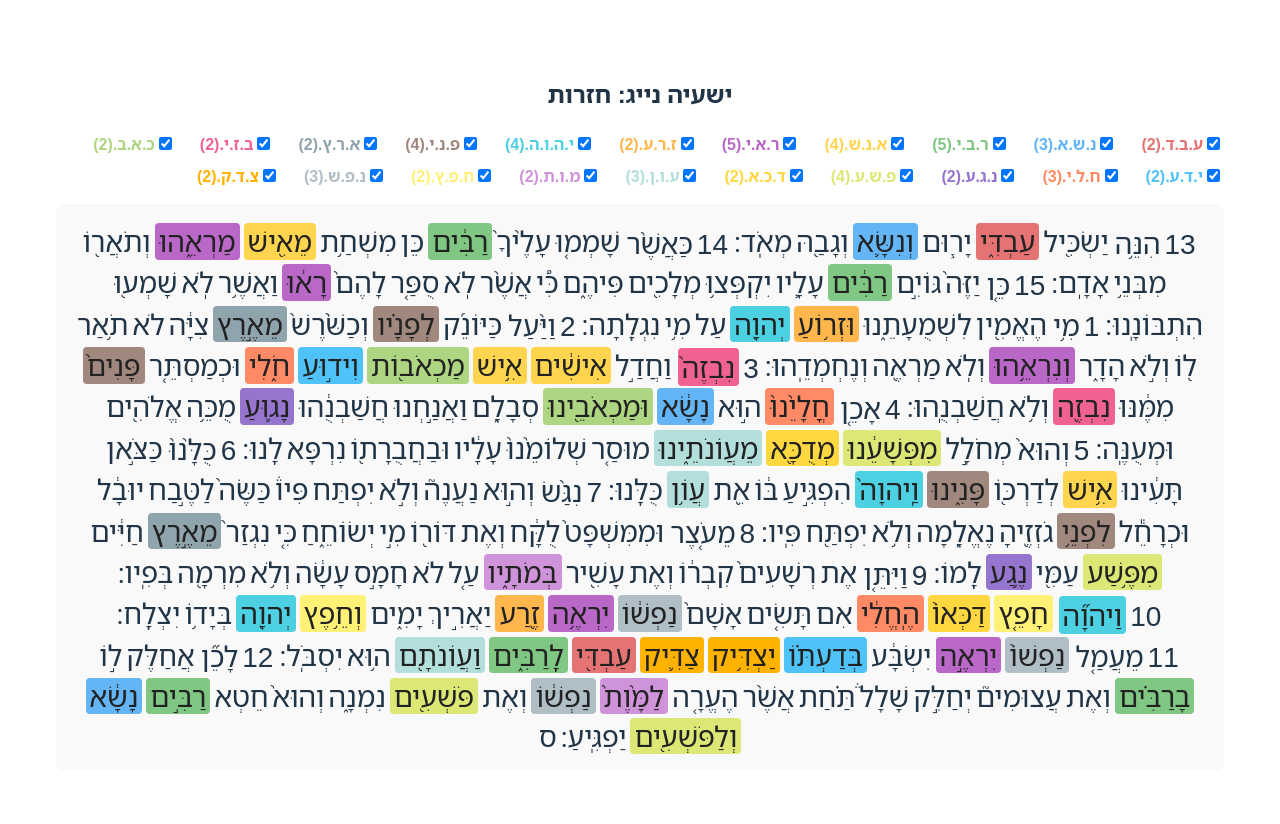
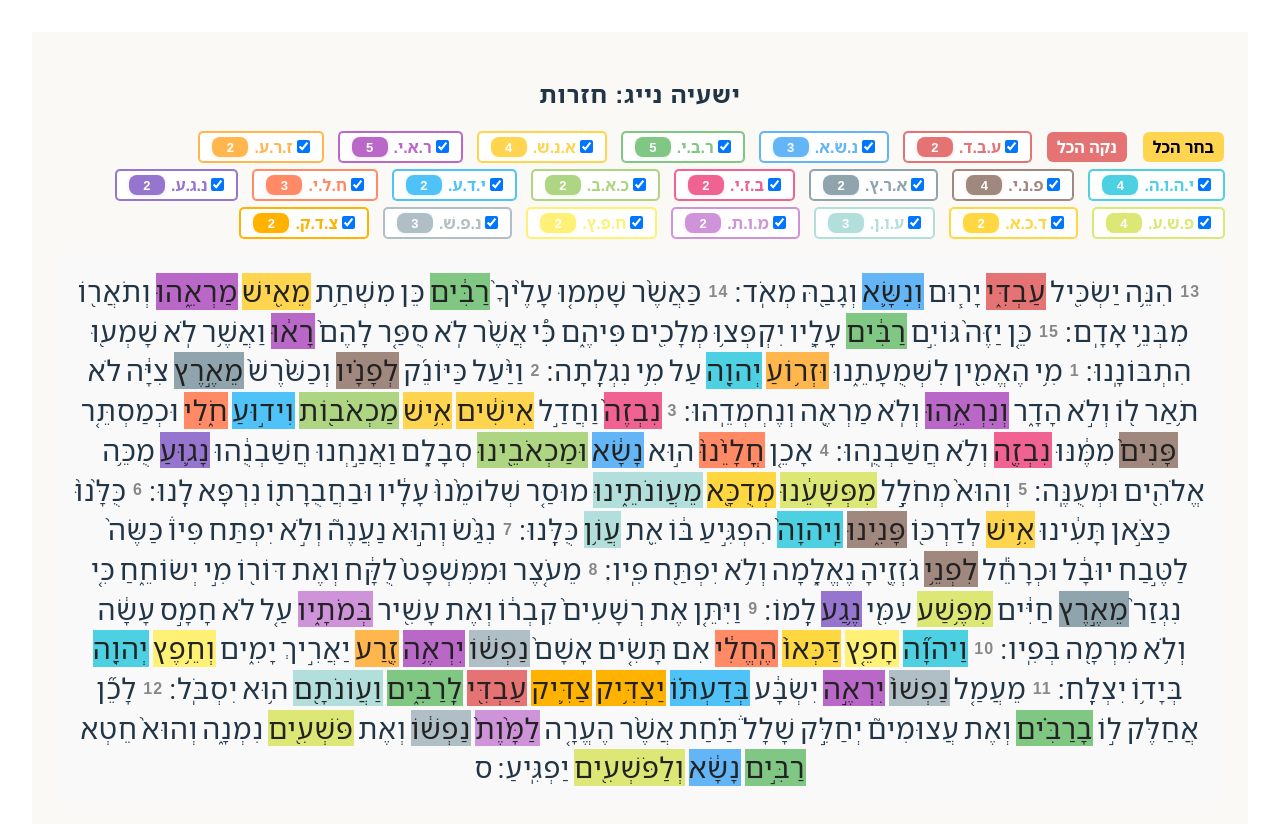
Before and after one commit to Blankyc/bb-word-repetition, a React (Vite) app in the folder app/: page / in a window 1280 px wide. Shown: the top 824 px of the page. Built offline with nearby package versions, Linux system fonts and the light colour scheme.

Commit message:
refactor: styling on hover

```diff
--- a/app/src/App.jsx
+++ b/app/src/App.jsx
@@ -6,15 +6,35 @@ const highlightColors = [
   '#e57373', '#64b5f6', '#81c784', '#ffd54f', '#ba68c8', '#ffb74d', '#4dd0e1', '#a1887f', '#90a4ae', '#f06292', '#aed581', '#4fc3f7', '#ff8a65', '#9575cd', '#dce775', '#ffd740', '#b2dfdb', '#ce93d8', '#fff176', '#b0bec5', '#ffb300',
 ];
 
+// Load Google Fonts for Noto Sans Hebrew
+const fontLink = document.createElement('link');
+fontLink.href = 'https://fonts.googleapis.com/css2?family=Noto+Sans+Hebrew:wght@400;700;900&display=swap';
+fontLink.rel = 'stylesheet';
+document.head.appendChild(fontLink);
+
 // Split on whitespace or Hebrew maqaf (־, U+05BE)
 function splitHebrewWords(text) {
   return text.trim().split(/[\s\u05BE]+/);
+}
+
+// Utility to darken a hex color
+function darkenColor(hex, amount = 40) {
+  hex = hex.replace('#', '');
+  let r = parseInt(hex.substring(0,2), 16);
+  let g = parseInt(hex.substring(2,4), 16);
+  let b = parseInt(hex.substring(4,6), 16);
+  r = Math.max(0, r - amount);
+  g = Math.max(0, g - amount);
+  b = Math.max(0, b - amount);
+  return `#${r.toString(16).padStart(2,'0')}${g.toString(16).padStart(2,'0')}${b.toString(16).padStart(2,'0')}`;
 }
 
 function App() {
   const [words, setWords] = useState([]);
   const [highlights, setHighlights] = useState([]);
   const [activeGroups, setActiveGroups] = useState([]);
+  const [showAnim, setShowAnim] = useState(false);
+  const [hoveredGroup, setHoveredGroup] = useState(null);
 
   // Load verses.txt and highlights.json
   useEffect(() => {
@@ -28,6 +48,13 @@ function App() {
         setActiveGroups(Array.isArray(data.highlights) ? data.highlights.map((_, i) => i) : []);
       });
   }, []);
+
+  // Animation on highlight toggle
+  useEffect(() => {
+    setShowAnim(true);
+    const t = setTimeout(() => setShowAnim(false), 400);
+    return () => clearTimeout(t);
+  }, [activeGroups]);
 
   // Build a map: word index -> group index
   const highlightMap = {};
@@ -46,90 +73,114 @@ function App() {
     );
   };
 
+  // Select/Clear all
+  const selectAll = () => setActiveGroups(highlights.map((_, i) => i));
+  const clearAll = () => setActiveGroups([]);
+
+  // Detect verse numbers (1-2 digits)
+  const verseNumRegex = /^\d{1,2}$/;
+
   return (
-    <div style={{ direction: 'rtl', fontFamily: '"Noto Sans Hebrew", "Arial", sans-serif', padding: 24 }}>
-      <h2>ישעיה נייג: חזרות</h2>
-      <div style={{ marginBottom: 16, display: 'flex', flexWrap: 'wrap', gap: 8 }}>
+    <div style={{ direction: 'rtl', fontFamily: 'Noto Sans Hebrew, Arial, sans-serif', padding: 24, background: '#faf9f6', minHeight: '100vh' }}>
+      <h2 style={{ letterSpacing: '0.04em' }}>ישעיה נייג: חזרות</h2>
+      <div style={{ marginBottom: 16, display: 'flex', flexWrap: 'wrap', gap: 8, alignItems: 'center' }}>
+        <button onClick={selectAll} style={{ marginLeft: 8, padding: '4px 10px', borderRadius: 6, border: 'none', background: '#ffd54f', fontWeight: 700, cursor: 'pointer' }}>בחר הכל</button>
+        <button onClick={clearAll} style={{ marginLeft: 8, padding: '4px 10px', borderRadius: 6, border: 'none', background: '#e57373', color: '#fff', fontWeight: 700, cursor: 'pointer' }}>נקה הכל</button>
         {highlights.map((group, idx) => (
-          <label key={idx} style={{ display: 'inline-flex', alignItems: 'center', marginLeft: 16, color: highlightColors[idx % highlightColors.length], fontWeight: activeGroups.includes(idx) ? 'bold' : 'normal', whiteSpace: 'nowrap' }}>
+          <label key={idx} style={{
+            display: 'inline-flex',
+            alignItems: 'center',
+            marginLeft: 8,
+            color: highlightColors[idx % highlightColors.length],
+            fontWeight: activeGroups.includes(idx) ? 'bold' : 'normal',
+            whiteSpace: 'nowrap',
+            background: '#fff',
+            borderRadius: 4,
+            padding: '2px 8px',
+            boxShadow: (activeGroups.includes(idx) || hoveredGroup === idx) ? `0 0 0 1px ${highlightColors[idx % highlightColors.length]}` : 'none',
+            border: hoveredGroup === idx ? `1.25px solid ${darkenColor(highlightColors[idx % highlightColors.length], 60)}` : activeGroups.includes(idx) ? `1px solid ${highlightColors[idx % highlightColors.length]}` : '1.0px solid #eee',
+            transition: 'box-shadow 0.2s, border 0.2s',
+            filter: hoveredGroup === idx ? 'brightness(1.1)' : 'none',
+          }}>
             <input
               type="checkbox"
               checked={activeGroups.includes(idx)}
               onChange={() => toggleGroup(idx)}
               style={{ marginLeft: 4, marginRight: 4 }}
+              aria-label={`הצג קבוצה ${group.root || idx + 1}`}
             />
-            {group.root ? `${group.root}` : `קבוצה ${idx + 1}`}
-            ({group.words ? group.words.length : 0})
+            <span style={{ fontWeight: 700 }}>{group.root ? `${group.root}` : `קבוצה ${idx + 1}`}</span>
+            <span style={{
+              display: 'inline-block',
+              background: highlightColors[idx % highlightColors.length],
+              color: '#fff',
+              borderRadius: 8,
+              fontSize: 13,
+              marginRight: 6,
+              marginLeft: 4,
+              minWidth: 22,
+              textAlign: 'center',
+              fontWeight: 700,
+              padding: '0 7px',
+              lineHeight: '20px',
+              boxShadow: '0 1px 4px ' + highlightColors[idx % highlightColors.length] + '33',
+            }}>{group.words ? group.words.length : 0}</span>
           </label>
         ))}
       </div>
-      <div style={{ fontSize: 28, lineHeight: 1.3, wordBreak: 'keep-all', background: '#f9f9f9', padding: 16, borderRadius: 8, whiteSpace: 'pre-wrap' }}>
+      <div style={{ fontSize: 28, lineHeight: 1.3, wordBreak: 'keep-all', background: '#f9f9f9', padding: 16, borderRadius: 8, whiteSpace: 'pre-wrap', letterSpacing: '0.04em' }}>
         {(() => {
-          // Detect verse numbers (1-2 digits)
-          const verseNumRegex = /^\d{1,2}$/;
           const elements = [];
           let idx = 0;
           while (idx < words.length) {
             const word = words[idx];
             const groupIdx = highlightMap[idx];
             const isVerseNum = verseNumRegex.test(word);
-            if (isVerseNum && idx < words.length - 1) {
-              // Wrap verse number and next word together
-              const nextWord = words[idx + 1];
-              const nextGroupIdx = highlightMap[idx + 1];
+            if (isVerseNum) {
+              // Verse number: small and gray
               elements.push(
-                <span key={`vnum-${idx}`} style={{ display: 'inline-block', whiteSpace: 'nowrap', margin: '0 2px', verticalAlign: 'middle' }}>
-                  <span
-                    style={Object.assign({
-                      margin: '0 2px',
-                      whiteSpace: 'nowrap',
-                      verticalAlign: 'middle',
-                    },
-                      groupIdx !== undefined ? {
-                        backgroundColor: highlightColors[groupIdx % highlightColors.length],
-                        borderRadius: 4,
-                        padding: '0 4px',
-                        color: '#222',
-                      } : {})}
-                  >
-                    {word}
-                  </span>
-                  <span
-                    style={Object.assign({
-                      margin: '0 2px',
-                      whiteSpace: 'nowrap',
-                      verticalAlign: 'middle',
-                    },
-                      nextGroupIdx !== undefined ? {
-                        backgroundColor: highlightColors[nextGroupIdx % highlightColors.length],
-                        borderRadius: 4,
-                        padding: '0 4px',
-                        color: '#222',
-                      } : {})}
-                  >
-                    {nextWord}
-                  </span>
+                <span key={`vnum-${idx}`} style={{ fontSize: 16, color: '#888', fontWeight: 700, margin: '0 4px', verticalAlign: 'middle' }} aria-label={`מספר פסוק ${word}`}>
+                  {word}
                 </span>
               );
-              idx += 2;
+              idx++;
               continue;
             }
             // Regular word
+            const isHovered = groupIdx !== undefined && hoveredGroup === groupIdx;
             elements.push(
               <span
                 key={idx}
+                className={groupIdx !== undefined ? `highlighted-word${showAnim ? ' anim' : ''}` : ''}
                 style={Object.assign({
                   display: 'inline-block',
                   margin: '0 2px',
                   whiteSpace: 'nowrap',
                   verticalAlign: 'middle',
+                  transition: 'background 0.3s, color 0.3s',
+                  letterSpacing: '0.04em',
+                  cursor: groupIdx !== undefined ? 'pointer' : 'default',
+                  outline: isHovered ? `2px solid ${darkenColor(highlightColors[groupIdx % highlightColors.length], 60)}` : 'none',
+                  boxShadow: isHovered ? `0 0 0 4px ${highlightColors[groupIdx % highlightColors.length]}55` : 'none',
+                  filter: isHovered ? 'brightness(1.1)' : 'none',
+                  zIndex: isHovered ? 1 : 'auto',
                 },
                   groupIdx !== undefined ? {
                     backgroundColor: highlightColors[groupIdx % highlightColors.length],
-                    borderRadius: 4,
-                    padding: '0 4px',
                     color: '#222',
                   } : {})}
+                tabIndex={groupIdx !== undefined ? 0 : -1}
+                aria-label={groupIdx !== undefined ? `הדגשה: ${highlights[groupIdx]?.root || groupIdx + 1}` : undefined}
+                onMouseOver={e => {
+                  if (groupIdx !== undefined) {
+                    setHoveredGroup(groupIdx);
+                  }
+                }}
+                onMouseOut={e => {
+                  if (groupIdx !== undefined) {
+                    setHoveredGroup(null);
+                  }
+                }}
               >
                 {word}
               </span>
@@ -139,6 +190,19 @@ function App() {
           return elements;
         })()}
       </div>
+      <style>{`
+        .highlighted-word.anim {
+          animation: fadeInHighlight 0.4s;
+        }
+        @keyframes fadeInHighlight {
+          from { filter: brightness(1.5); }
+          to { filter: brightness(1); }
+        }
+        .highlighted-word:hover {
+          outline: 2px solid #3333;
+          filter: brightness(1.1);
+        }
+      `}</style>
     </div>
   );
 }
```
